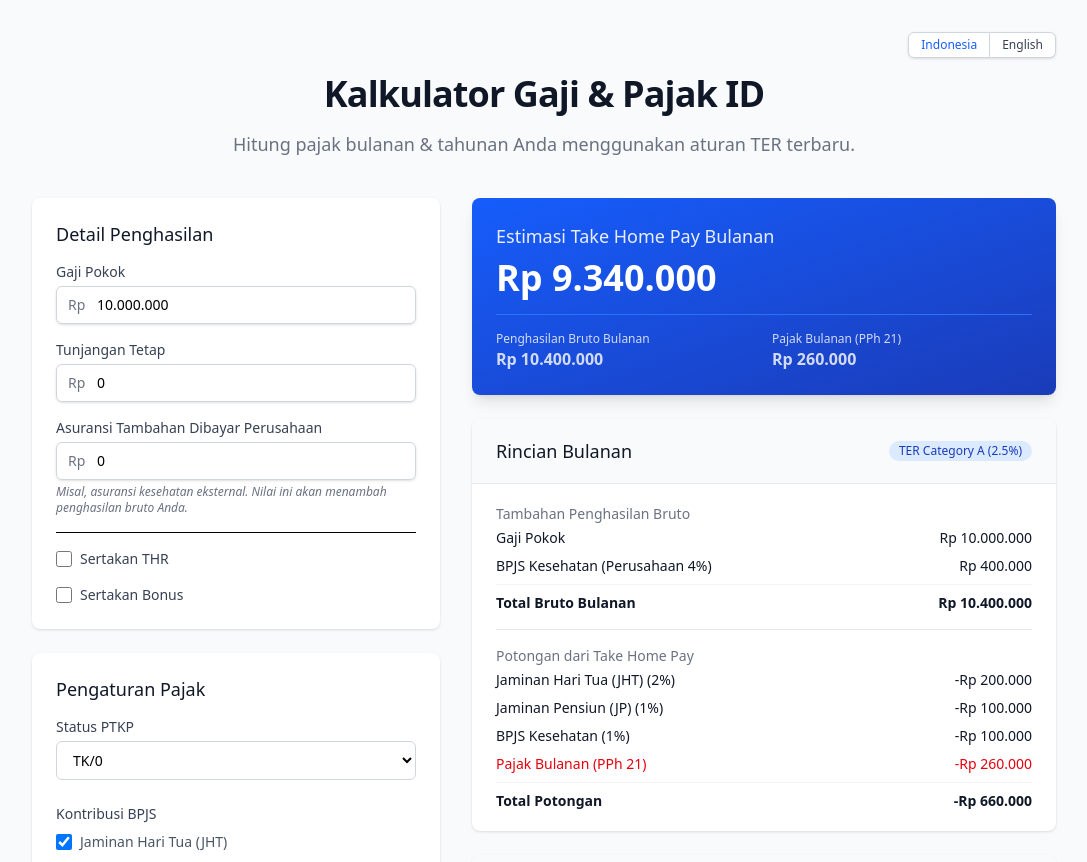
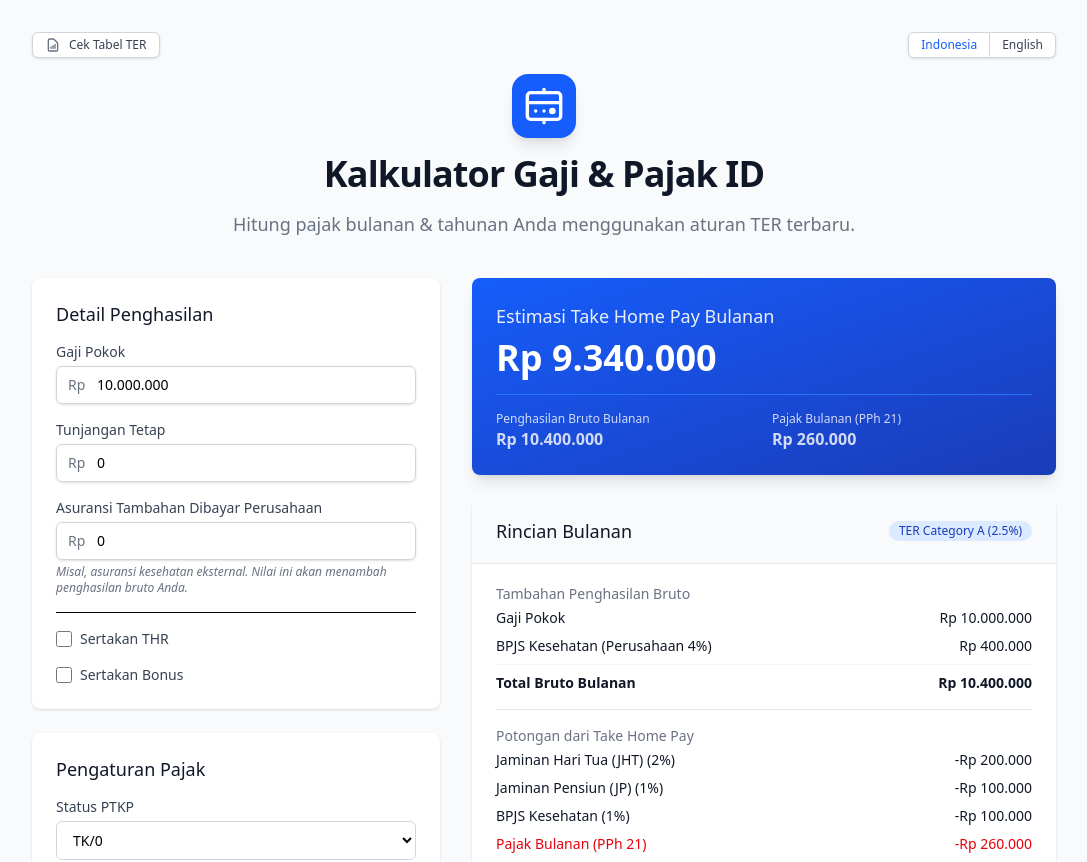
Before and after one commit to nizmitz/indo-salary-calculator, a SvelteKit app: page / in a window 1280 px wide. Shown: the top 862 px of the page, without its empty margins (96-1183 px from the left). Built offline with nearby package versions, Linux system fonts and the light colour scheme.

Commit message:
feat: add TER tables modal, update branding, and upgrade to Node 24

```diff
--- a/src/lib/tax-calculator.ts
+++ b/src/lib/tax-calculator.ts
@@ -58,10 +58,8 @@ export const TER_CATEGORY_MAP: Record<PTKPStatus, 'A' | 'B' | 'C'> = {
 	'K/3': 'C'
 };
 
-// Simplified TER Tables (Gross Income Thresholds up to Max) -> Rate (%)
-// In a full production app, this would contain all 40+ exact rows per category.
-// Using a functional approximation/subset for brevity in this technical test.
-const TER_TABLES = {
+// TER Tables (Gross Income Thresholds up to Max) -> Rate (%)
+export const TER_TABLES = {
 	A: [
 		{ limit: 5_400_000, rate: 0 },
 		{ limit: 5_650_000, rate: 0.25 },
--- a/src/routes/+page.svelte
+++ b/src/routes/+page.svelte
@@ -1,8 +1,16 @@
 <script lang="ts">
-	import { calculateTax, type PTKPStatus, type BpjsToggles } from '$lib/tax-calculator';
+	import { calculateTax, TER_TABLES, type PTKPStatus, type BpjsToggles } from '$lib/tax-calculator';
 
 	// Language state
 	let lang = $state<'id' | 'en'>('id');
+
+	let showTerModal = $state(false);
+
+	const terCategoryMapping = {
+		A: ['TK/0', 'TK/1', 'K/0'],
+		B: ['TK/2', 'TK/3', 'K/1', 'K/2'],
+		C: ['K/3']
+	};
 
 	const translations = {
 		en: {
@@ -42,7 +50,13 @@
 			yearlyProjSubtitle: 'Estimated total tax burden for the year including THR & Bonuses.',
 			totalYearlyGross: 'Total Yearly Gross Income',
 			estYearlyTax: 'Estimated Yearly PPh 21 Tax',
-			note: 'Note: Monthly tax is withheld based on TER. True final tax is reconciled in December based on the progressive yearly calculation. If you receive bonuses/THR, you might owe more tax in December.'
+			note: 'Note: Monthly tax is withheld based on TER. True final tax is reconciled in December based on the progressive yearly calculation. If you receive bonuses/THR, you might owe more tax in December.',
+			checkTer: 'Check TER Tables',
+			close: 'Close',
+			terTitle: 'TER Tax Rates (PP 58/2023)',
+			category: 'Category',
+			monthlyGross: 'Monthly Gross Income',
+			taxRate: 'Tax Rate'
 		},
 		id: {
 			title: 'Kalkulator Gaji & Pajak ID',
@@ -82,7 +96,13 @@
 			yearlyProjSubtitle: 'Estimasi total beban pajak setahun termasuk THR & Bonus.',
 			totalYearlyGross: 'Total Penghasilan Bruto Tahunan',
 			estYearlyTax: 'Estimasi PPh 21 Tahunan',
-			note: 'Catatan: Pajak bulanan dipotong berdasarkan TER. Pajak akhir yang sebenarnya diselesaikan pada bulan Desember berdasarkan perhitungan tahunan progresif. Jika Anda menerima bonus/THR, Anda mungkin membayar pajak lebih besar di bulan Desember.'
+			note: 'Catatan: Pajak bulanan dipotong berdasarkan TER. Pajak akhir yang sebenarnya diselesaikan pada bulan Desember berdasarkan perhitungan tahunan progresif. Jika Anda menerima bonus/THR, Anda mungkin membayar pajak lebih besar di bulan Desember.',
+			checkTer: 'Cek Tabel TER',
+			close: 'Tutup',
+			terTitle: 'Tarif Pajak TER (PP 58/2023)',
+			category: 'Kategori',
+			monthlyGross: 'Penghasilan Bruto Bulanan',
+			taxRate: 'Tarif Pajak'
 		}
 	};
 
@@ -178,12 +198,37 @@
 
 <svelte:head>
 	<title>{t.title}</title>
+	<meta name="description" content={t.subtitle} />
+	<meta property="og:title" content={t.title} />
+	<meta property="og:description" content={t.subtitle} />
+	<meta property="og:type" content="website" />
+	<meta name="twitter:card" content="summary_large_image" />
 </svelte:head>
 
 <div class="min-h-screen bg-gray-50 px-4 py-8 sm:px-6 lg:px-8">
 	<div class="mx-auto max-w-5xl">
-		<!-- Language Switcher -->
-		<div class="mb-4 flex justify-end">
+		<!-- Language Switcher & TER Button -->
+		<div class="mb-4 flex items-center justify-between">
+			<button
+				onclick={() => (showTerModal = true)}
+				class="inline-flex items-center rounded-md border border-gray-300 bg-white px-3 py-1 text-xs font-medium text-gray-700 shadow-sm hover:bg-gray-50 focus:ring-2 focus:ring-blue-500 focus:ring-offset-2 focus:outline-none"
+			>
+				<svg
+					class="mr-2 h-4 w-4 text-gray-500"
+					fill="none"
+					stroke="currentColor"
+					viewBox="0 0 24 24"
+				>
+					<path
+						stroke-linecap="round"
+						stroke-linejoin="round"
+						stroke-width="2"
+						d="M9 17v-2m3 2v-4m3 4v-6m2 10H7a2 2 0 01-2-2V5a2 2 0 012-2h5.586a1 1 0 01.707.293l5.414 5.414a1 1 0 01.293.707V19a2 2 0 01-2 2z"
+					/>
+				</svg>
+				{t.checkTer}
+			</button>
+
 			<div class="inline-flex rounded-md shadow-sm">
 				<button
 					onclick={() => (lang = 'id')}
@@ -207,6 +252,30 @@
 		</div>
 
 		<div class="mb-10 text-center">
+			<div class="mb-4 flex justify-center">
+				<div
+					class="flex h-16 w-16 items-center justify-center rounded-2xl bg-blue-600 text-white shadow-lg"
+				>
+					<svg
+						xmlns="http://www.w3.org/2000/svg"
+						class="h-10 w-10"
+						viewBox="0 0 24 24"
+						fill="none"
+						stroke="currentColor"
+						stroke-width="2"
+						stroke-linecap="round"
+						stroke-linejoin="round"
+					>
+						<rect x="2" y="4" width="20" height="16" rx="2" />
+						<line x1="2" y1="10" x2="22" y2="10" />
+						<line x1="7" y1="15" x2="7.01" y2="15" />
+						<line x1="12" y1="15" x2="12.01" y2="15" />
+						<circle cx="17" cy="15" r="1" />
+						<path d="M12 2v2" />
+						<path d="M12 20v2" />
+					</svg>
+				</div>
+			</div>
 			<h1 class="text-3xl font-extrabold tracking-tight text-gray-900 sm:text-4xl">
 				{t.title}
 			</h1>
@@ -633,3 +702,101 @@
 		</footer>
 	</div>
 </div>
+
+{#if showTerModal}
+	<div
+		class="fixed inset-0 z-50 flex items-center justify-center overflow-y-auto bg-gray-900/50 p-4 backdrop-blur-sm"
+		role="dialog"
+		aria-modal="true"
+	>
+		<div class="w-full max-w-4xl rounded-2xl bg-white shadow-2xl">
+			<div class="flex items-center justify-between border-b border-gray-100 p-6">
+				<h3 class="text-xl font-bold text-gray-900">{t.terTitle}</h3>
+				<button
+					onclick={() => (showTerModal = false)}
+					class="rounded-full p-2 text-gray-400 transition-colors hover:bg-gray-100 hover:text-gray-600"
+				>
+					<svg class="h-6 w-6" fill="none" stroke="currentColor" viewBox="0 0 24 24">
+						<path
+							stroke-linecap="round"
+							stroke-linejoin="round"
+							stroke-width="2"
+							d="M6 18L18 6M6 6l12 12"
+						/>
+					</svg>
+				</button>
+			</div>
+
+			<div
+				class="grid max-h-[70vh] grid-cols-1 gap-6 overflow-y-auto bg-gray-50/30 p-6 md:grid-cols-3"
+			>
+				{#each ['A', 'B', 'C'] as cat (cat)}
+					<div class="flex flex-col space-y-3">
+						<div class="sticky top-0 z-10 rounded-xl border border-gray-100 bg-white p-4 shadow-sm">
+							<h4
+								class="flex items-center text-sm font-bold tracking-wider text-blue-600 uppercase"
+							>
+								<span
+									class="mr-2 flex h-6 w-6 items-center justify-center rounded-full bg-blue-100 text-xs"
+									>{cat}</span
+								>
+								{t.category}
+								{cat}
+							</h4>
+							<p class="mt-2 text-[10px] font-medium text-gray-400">
+								PTKP: {terCategoryMapping[cat as keyof typeof terCategoryMapping].join(', ')}
+							</p>
+						</div>
+
+						<div class="overflow-hidden rounded-xl border border-gray-100 bg-white shadow-sm">
+							<table class="min-w-full divide-y divide-gray-100">
+								<thead class="bg-gray-50">
+									<tr>
+										<th
+											class="px-3 py-2 text-left text-[10px] font-semibold text-gray-500 uppercase"
+											>{t.monthlyGross}</th
+										>
+										<th
+											class="px-3 py-2 text-right text-[10px] font-semibold text-gray-500 uppercase"
+											>{t.taxRate}</th
+										>
+									</tr>
+								</thead>
+								<tbody class="divide-y divide-gray-50">
+									{#each TER_TABLES[cat as keyof typeof TER_TABLES] as row, i (row.limit)}
+										<tr class="transition-colors hover:bg-blue-50/30">
+											<td class="px-3 py-2 text-[10px] whitespace-nowrap text-gray-600">
+												{#if i === 0}
+													≤ {formatIDR(row.limit)}
+												{:else if row.limit === Infinity}
+													> {formatIDR(TER_TABLES[cat as keyof typeof TER_TABLES][i - 1].limit)}
+												{:else}
+													{formatIDR(TER_TABLES[cat as keyof typeof TER_TABLES][i - 1].limit + 1)} - {formatIDR(
+														row.limit
+													)}
+												{/if}
+											</td>
+											<td
+												class="px-3 py-2 text-right text-xs font-bold whitespace-nowrap text-gray-900"
+												>{row.rate}%</td
+											>
+										</tr>
+									{/each}
+								</tbody>
+							</table>
+						</div>
+					</div>
+				{/each}
+			</div>
+
+			<div class="flex justify-end rounded-b-2xl border-t border-gray-100 bg-gray-50/50 p-6">
+				<button
+					onclick={() => (showTerModal = false)}
+					class="rounded-lg bg-gray-900 px-6 py-2 text-sm font-semibold text-white shadow-sm transition-all hover:bg-gray-800 focus:ring-2 focus:ring-gray-900 focus:ring-offset-2 focus:outline-none"
+				>
+					{t.close}
+				</button>
+			</div>
+		</div>
+	</div>
+{/if}
```
Also changed, not shown: src/lib/assets/logo.svg (added), 1 other file (tests, documents, lock files or other folders).
